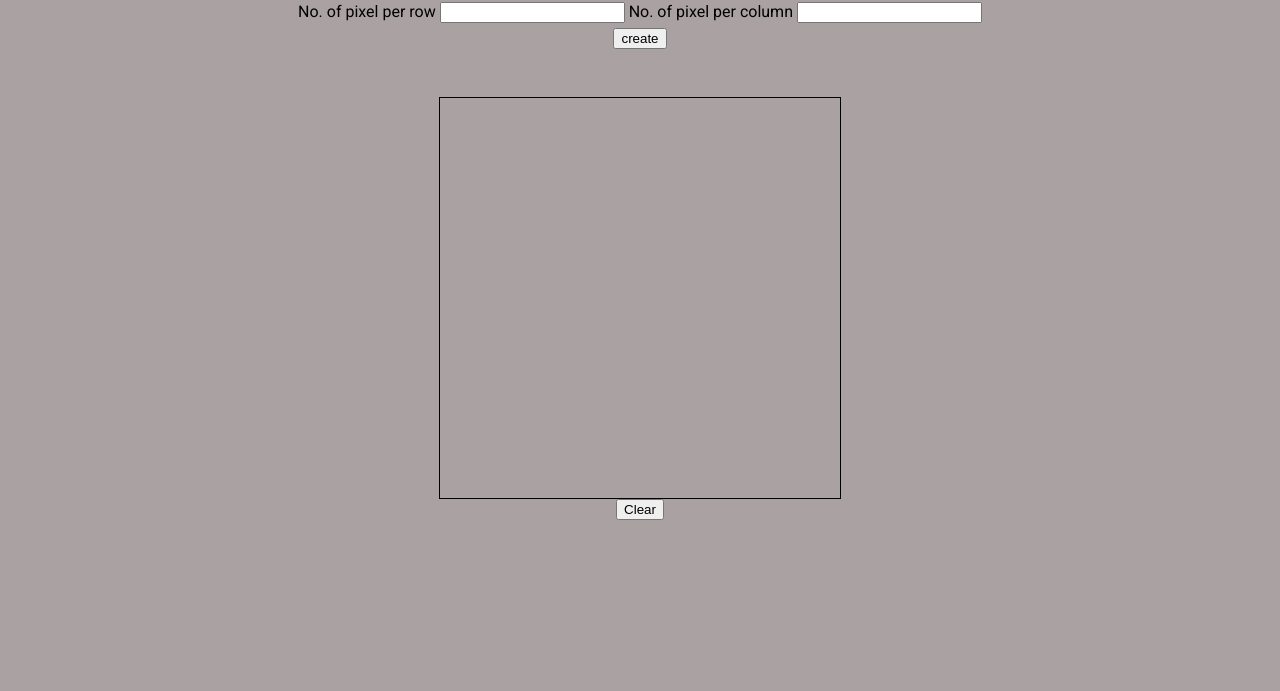
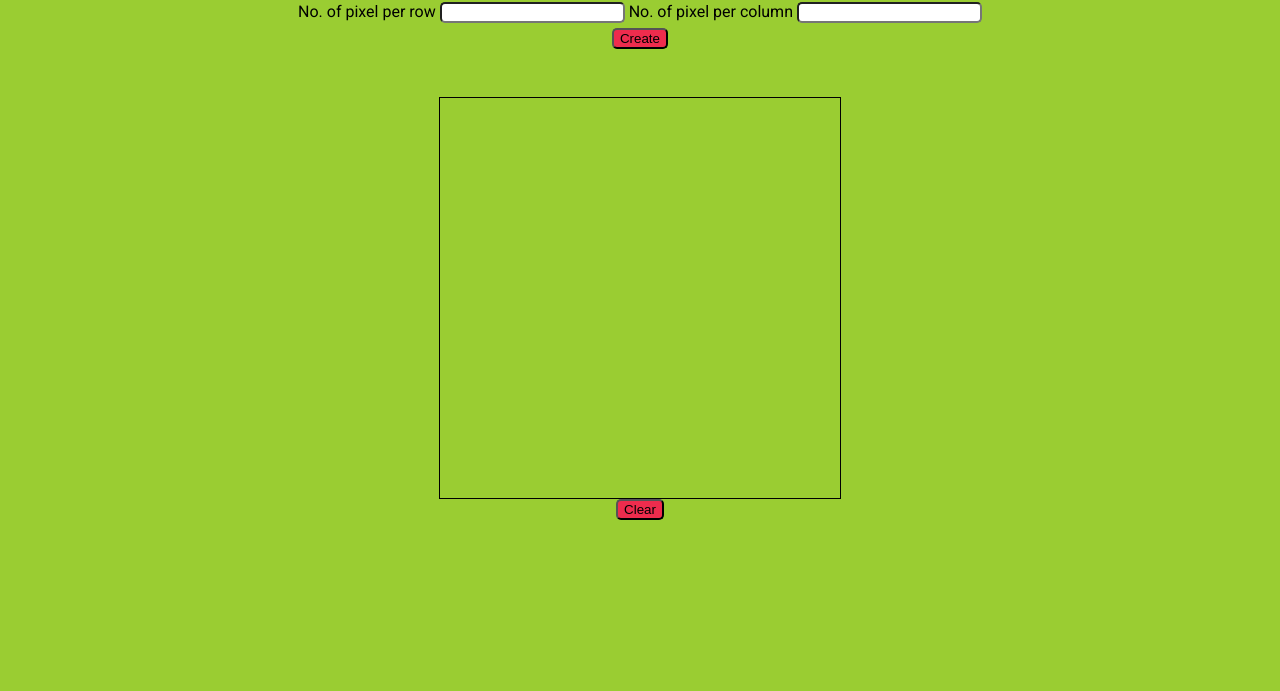
Before and after one commit to Yashwantttt/Etch-a-Sketch, a plain HTML site: page index.html in a window 1280 px wide. Shown: the part 109-800 px from the top of the page. Drawn offline with Linux system fonts and the light colour scheme.

Commit message:
final changes and changing the pixel color

```diff
--- a/css/style.css
+++ b/css/style.css
@@ -1,7 +1,7 @@
 
 @import url('https://fonts.googleapis.com/css2?family=Roboto:ital,wght@0,100;0,300;0,400;0,500;0,700;0,900;1,100;1,300;1,400;1,500;1,700;1,900&display=swap');
 body{
-    background-color: rgb(170, 162, 162);
+    background-color: #9acd32;
     margin: 0px;
     font-family: roboto;
 }
@@ -18,6 +18,7 @@ body{
     font-size: 30px;
     font-weight: 700;
     padding: 10px 0px;
+    color: rgb(187, 99, 41);
 }
 
 .mainContent{
@@ -53,3 +54,11 @@ body{
     justify-content: center;
     align-items: center;
 }
+
+input{
+    border-radius: 5px;
+}
+.btn{
+    background-color: rgb(238, 44, 77);
+    border-radius: 5px;
+}
--- a/index.html
+++ b/index.html
@@ -17,13 +17,16 @@
             No. of pixel per column
             <input type="number" class="userCol" id="userCol">
         </div>
-        <button class="btn">create</button>
+        <button class="btn">Create</button>
     </div>
     <div class="gridContainer">
         <div class="container" id="container">
         </div>
+
         <div><button class="btn" id="clear">Clear </button></div>
+
     </div>
+
 
     <script src="js/scipt.js"></script>
 </body>
--- a/js/scipt.js
+++ b/js/scipt.js
@@ -42,6 +42,13 @@ function gridmaker(x,y){
             mycell.classList.add("pixels")
             mycell.setAttribute('id',"pix")
             roww.appendChild(mycell)
+
+            // Color changer
+            mycell.addEventListener("mouseover",draw)
+            function draw(){
+                mycell.style.backgroundColor = "rgb(255 0 0 / 70%)"
+            }
+
         }
 
     }
@@ -57,15 +64,14 @@ function gridRemover(){
     parent.removeChild(grid)
 }
 
-// function boxCreater(x){
-//     for (i=0;i<x;i++){
-//         for (y=0;y<x;y++){
-//             const newdiv = document.createElement("div");
-//             newdiv.classList.add("pixels")
-//             divContainer.appendChild(newdiv);
-//             console.log(y)
-//             const newline = document.createElement("p");
-//         }
-//         console.log("outer i =",i)
-//     }
+
+
+
+// let boxy = document.getElementById("pix")
+// boxy.addEventListener("click",draw())
+// function draw(){
+//     let boxy = document.getElementById("pix")
+//     boxy.style.backgroundColor= "red"
+//     console.log()
+
 // }
```
